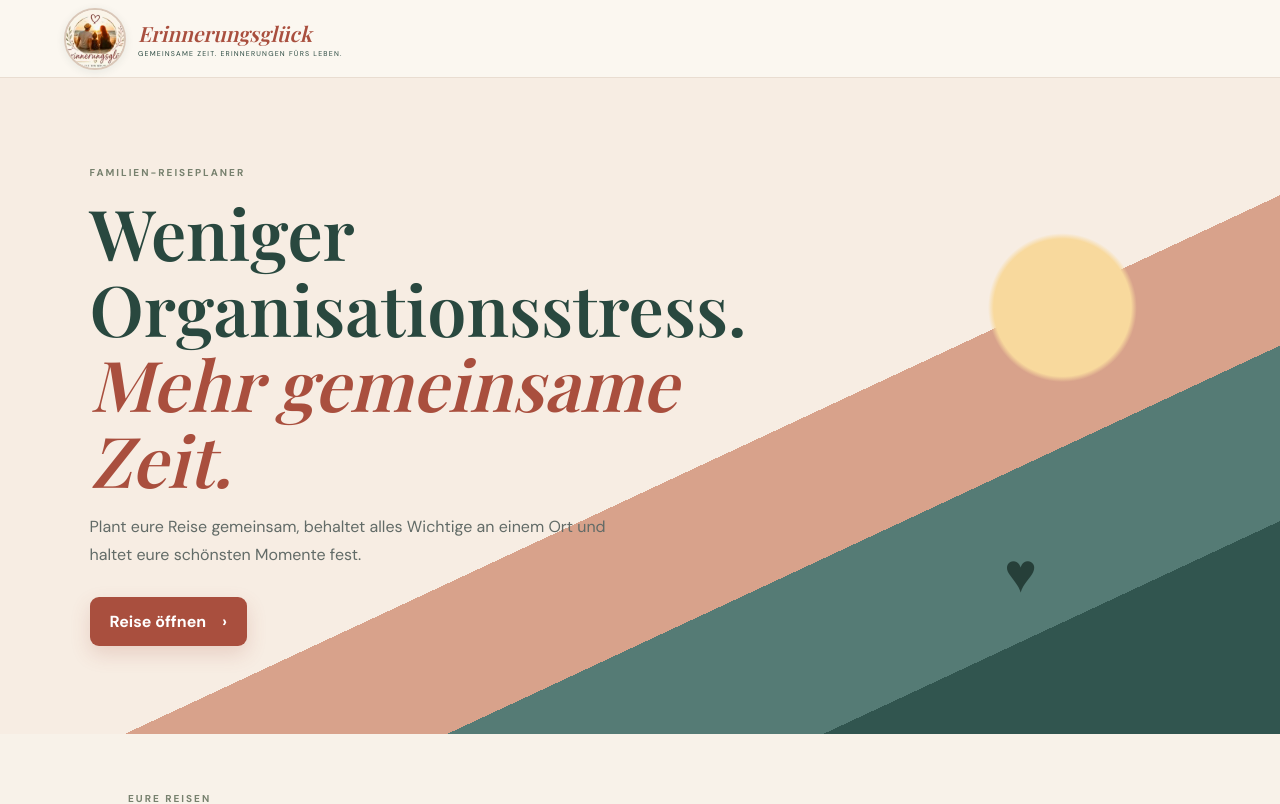
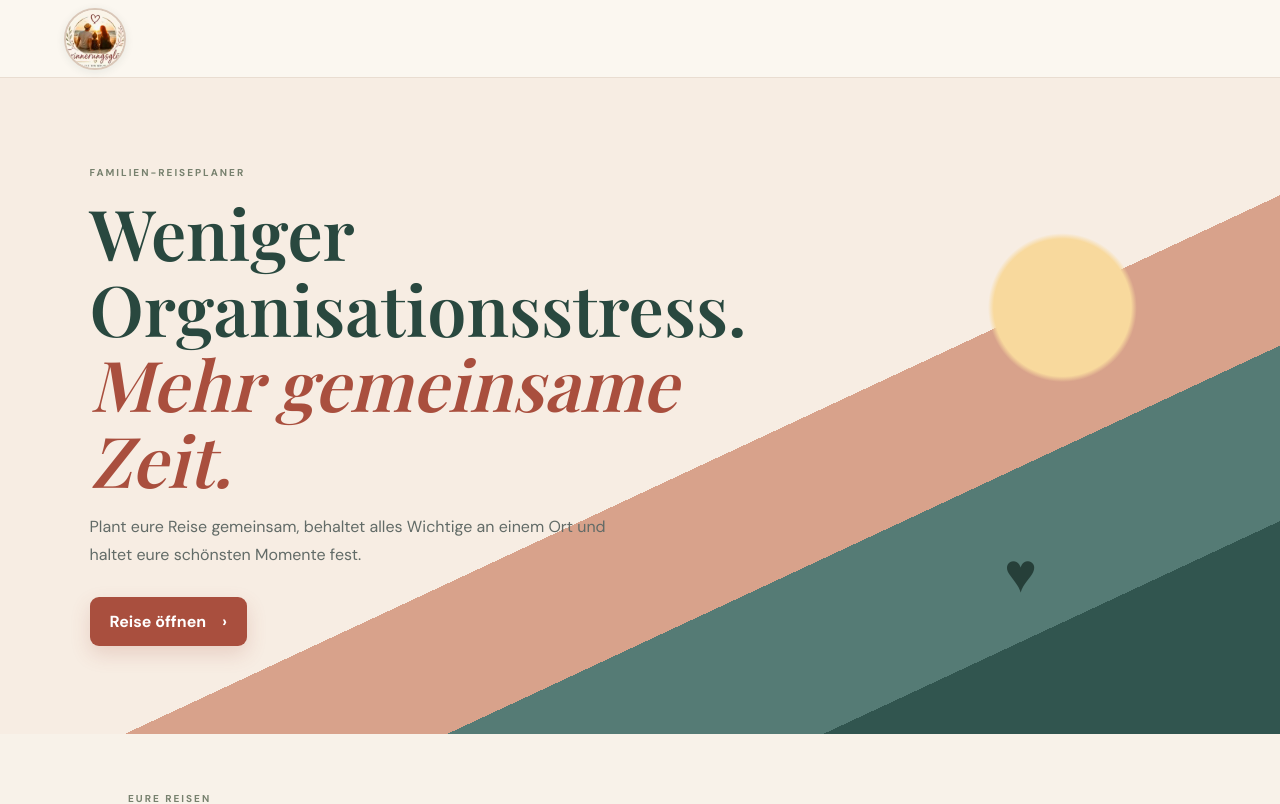
Before and after one commit to lockfried14-crypto/erinnerungsglueck, a Next.js app: page / in a window 1280 px wide. Shown: the top 804 px of the page. Built offline with nearby package versions, Linux system fonts and the light colour scheme; a web font is replaced by a local one.

Commit message:
Zeige verbindliches Erinnerungsglueck-Familienlogo vollständig im Header

```diff
--- a/app/page.js
+++ b/app/page.js
@@ -35,8 +35,7 @@ export default function Home(){
 
   return <main>
     <header className="topbar">
-      <img className="realLogo" src="/erinnerungsglueck-logo.jpg" alt="Erinnerungsglück – Familienlogo mit uns dreien" />
-      <div className="brandText"><strong>Erinnerungsglück</strong><small>GEMEINSAME ZEIT. ERINNERUNGEN FÜRS LEBEN.</small></div>
+      <img className="realLogo" src="/erinnerungsglueck-logo.jpg" alt="Erinnerungsglück – Familienlogo mit Vater, Mutter und Kind am Meer" />
     </header>
 
     <section id="start" className="screen heroCard">
```
